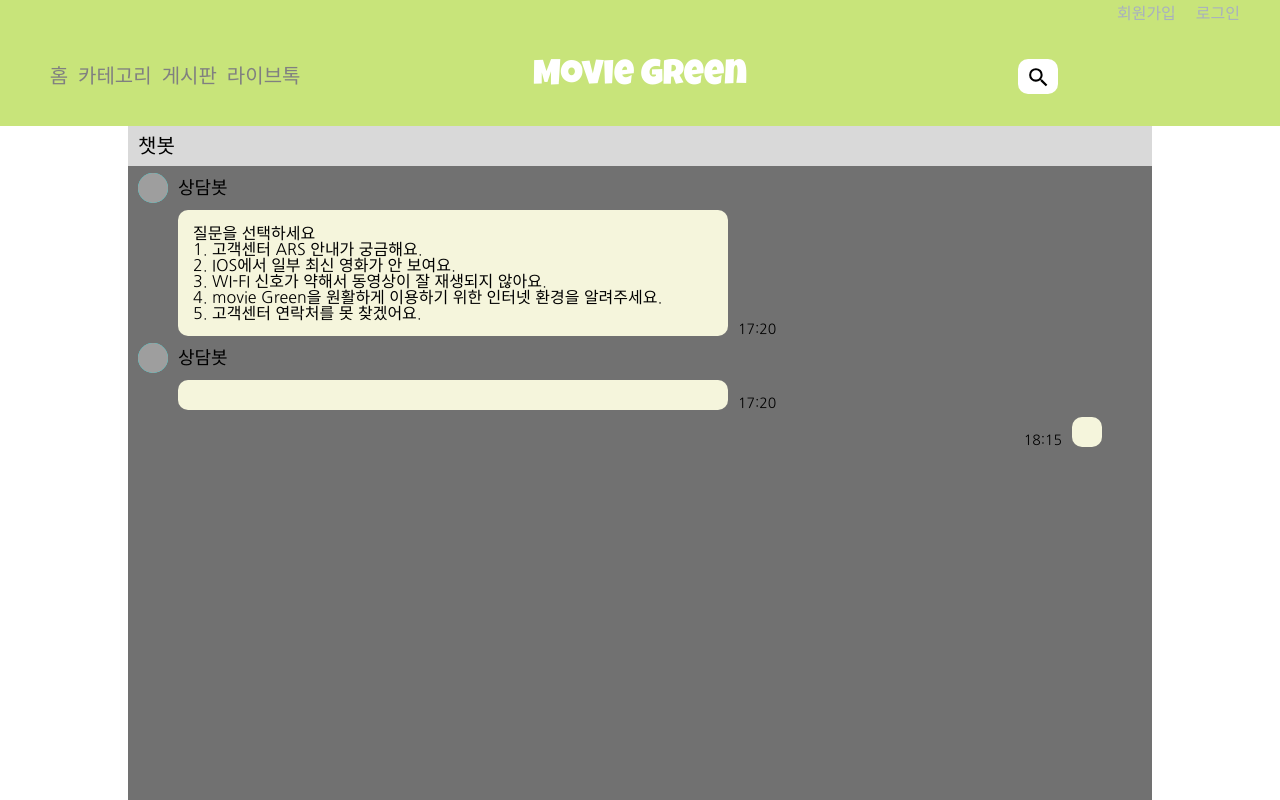
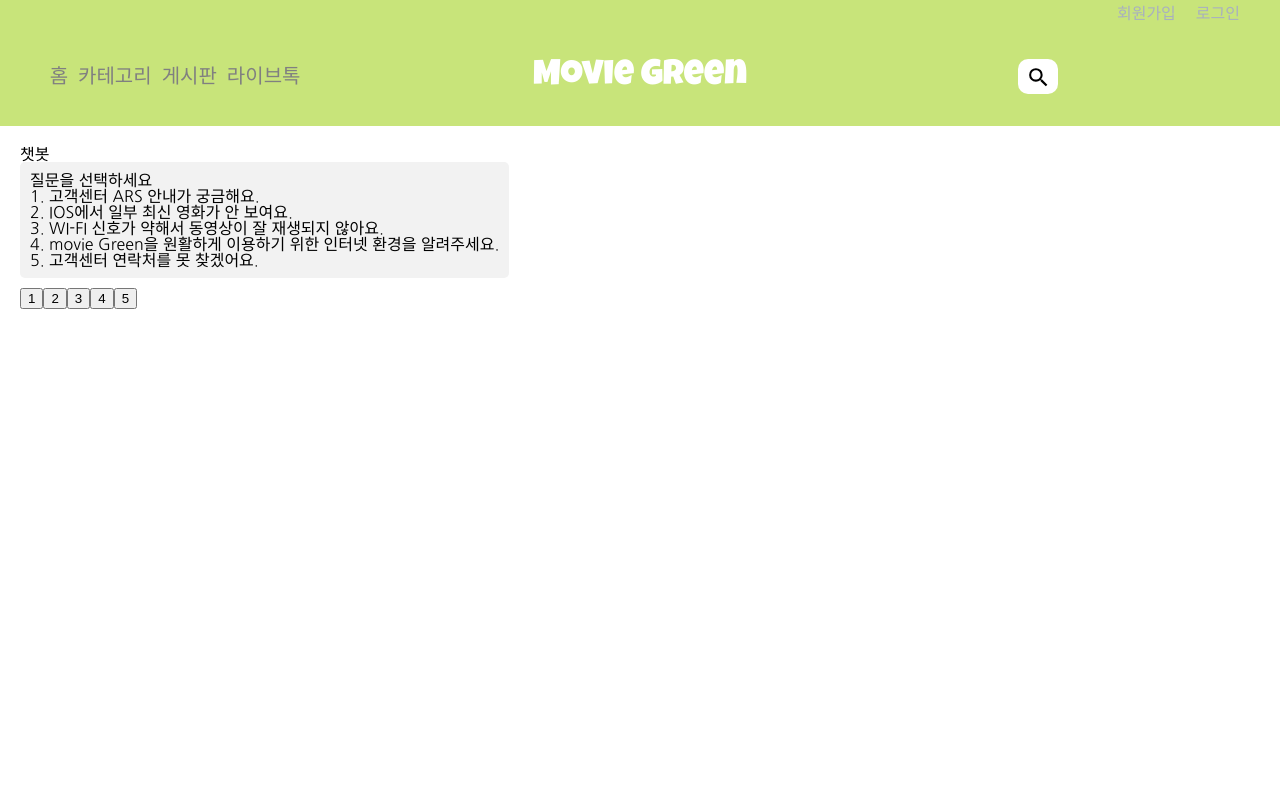
Before and after one commit to Wonahyeon/MovieGreen, a React (Create React App) app: page /live-chat in a window 1280 px wide. Shown: the top 800 px of the page. Built offline with nearby package versions, Linux system fonts and the light colour scheme; grey boxes are pictures that could not be loaded.

Commit message:
상담 챗봇 기능
- 버튼 누르면 질문에 대한 대답

```diff
--- a/src/App.js
+++ b/src/App.js
@@ -16,6 +16,7 @@
 import Footer from "./components/Footer";
 import MovieDetail from "./components/MovieDetail";
 import LiveChat from "./pages/LiveChat";
+import Chatbot from "./pages/Chatbot";
 
 const GlobalStyle = createGlobalStyle`
   ${reset}
@@ -46,7 +47,7 @@
           <Route path="/search" element={<MovieSearch/>} />
           <Route path="/movie-detail/:movieId" element={<MovieDetail/>} />
           <Route path="/movie-community" element={<Community />}/>
-          <Route path="/live-chat" element={<LiveChat />}/>
+          <Route path="/live-chat" element={<Chatbot />}/>
           <Route path="/sign-in" element={<Signin />} />
           <Route path="/log-in" element={<Login />} />
           <Route path="/movie-category" element={<MovieListContainer />}>
--- a/src/components/BotProfileItem.js
+++ b/src/components/BotProfileItem.js
@@ -79,7 +79,6 @@
               </Time>
             </Container>
           </BotMsContainer>
-
         </ChatContainer>
     </BotItemWrapper>
   );
--- a/src/components/ChatInsert.js
+++ b/src/components/ChatInsert.js
@@ -47,7 +47,6 @@
 
 function ChatInsert(props) {
   const { answer, onInsert, onAdd } = props;
-  console.log(answer);
   const [value, setValue] = useState('');
 
   const handleChange = (e) => {
--- a/src/components/ChatList.js
+++ b/src/components/ChatList.js
@@ -54,11 +54,7 @@
   return (
     <ChatListWrapper>
       <UserContainer >
-        <UserTime>
-          18:15
-        </UserTime>
-
-        {/* 메세지 */}
+        <UserTime>18:15</UserTime>
         <MessageUser>{text}</MessageUser>
 
       </UserContainer>
--- /dev/null
+++ b/src/pages/Chatbot.js
@@ -0,0 +1,139 @@
+import React, { useState } from 'react';
+import styled from 'styled-components';
+
+const ChatbotWrapper = styled.div`
+  display: flex;
+  flex-direction: column;
+  min-height: 100vh;
+  padding: 20px;
+  .chat-container .message{
+    display: flex;
+    flex-direction: column;
+  }
+  .user-message {
+    justify-content: flex-end;
+    align-self: flex-end;
+    background-color: #e6e6e6;
+    padding: 10px;
+    border-radius: 5px;
+    margin-bottom: 10px;
+    text-align: right;
+  }
+
+  .bot-message {
+    align-self: flex-start;
+    background-color: #f2f2f2;
+    padding: 10px;
+    border-radius: 5px;
+    margin-bottom: 10px;
+    width: fit-content;
+    /* width: 50vw; */
+  }
+`;
+
+const botData = [
+  {
+    question: '고객센터 ARS 안내가 궁금해요.',
+    answer: (
+    <>
+      Movie Green 고객센터는 신속한 상담을 위해 ARS 사전 처리 단계를 없애고,<br/>
+      고객센터 연결 시 상담직원이 바로 도움드릴 수 있게 운영되고 있습니다.<br/>
+      [ARS 안내] ☎ 1599-3709 통화 &gt; 상담사 연결 (ARS 사전 처리 단계 없음)<br/>
+      ※ 단, 문의량 과다로 인한 연결 지연 시 아래 1번 또는 2번 中 선택<br/>
+      1번 상담원 연결 대기 : 상담사 연결이 지연될 경우 통화 중 멘트 2회 후 콜백 서비스로 안내<br/>
+      2번 카카오 상담 톡 연결 안내 : 카카오 알림톡 수신 전화번호 입력 후 카카오 알림톡 URL 발송
+    </>
+    )
+  },
+  {
+    question: 'IOS에서 일부 최신 영화가 안 보여요.',
+    answer:(
+      <>
+        앱 내부 결제 (코인 구매 불가)의 정책적인 문제와<br/>
+        DRM 플레이어 개발의 시스템적인 이슈로 인하여 iOS 앱에서 DRM 영화는 현재 서비스 제공이 불가능 합니다.<br/>
+        단, 타 기기에서 구매한 DRM 영화의 경우, MY → 이용내역/구매콘텐츠 메뉴 또는 검색을 통해 확인 및 시청이 가능합니다.
+      </>
+    )
+  },
+  {
+    question: 'WI-FI 신호가 약해서 동영상이 잘 재생되지 않아요.',
+    answer: (
+      <>
+        Wi-Fi의 신호가 약한 상태로 서비스를 이용할 경우 서비스 이용에 지연이 발생할 수 있습니다.<br/>
+        아래 방법을 통해 Wi-Fi 신호가 약할 경우 자동으로 모바일 데이터로 전환되는 기능을 활성화해 주세요.<br/>
+        &lt;설정 방법&gt; <br/>
+        단말기 내 설정 &gt; 연결 &gt; Wi-Fi &gt; 오른쪽 상단 '점 세 개' 버튼 &gt; 고급 &gt; Intelligent Wi-Fi 메뉴 내 '모바일 데이터로 전환' 활성화
+      </>
+    )
+  },
+  {
+    question: 'movie Green을 원활하게 이용하기 위한 인터넷 환경을 알려주세요.',
+    answer: (
+      <>
+        Movie Green을 사용하기 위해서는 최소 2Mbps 이상의 인터넷 회선이 필요합니다.<br/>
+        안정적인 서비스가 이루어지기 위해서는 10Mbps급 이상의 인터넷 회선이 필요합니다.
+      </>
+    )
+  },
+  {
+    question: '고객센터 연락처를 못 찾겠어요.',
+    answer: (
+      <>
+        Movie Green 고객센터 연락처는 아래와 같습니다.<br/>
+        전화 : 1599-3709
+      </>
+    )
+  },
+];
+
+function Chatbot() {
+  const [messages, setMessages] = useState([]);
+  const [msgNum, setMsgNum] = useState(0);
+
+  const handleQuestionSelect = (selectedQuestion) => {
+    const generatedAnswer = botData.find((data) => data.question === selectedQuestion)?.answer || '';
+
+    const newMessage = {
+      question: selectedQuestion,
+      answer: generatedAnswer,
+    };
+
+    setMessages((prevMessages) => [...prevMessages, newMessage]);
+    setMsgNum(msgNum + 1);
+  };
+
+  const renderButtons = () => {
+    return botData.map((data, index) => (
+      <button key={index} onClick={() => handleQuestionSelect(data.question)}>
+        {index + 1}
+      </button>
+    ));
+  };
+
+  return (
+    <ChatbotWrapper>
+      <h1>챗봇</h1>
+      <div className="chat-container">
+        <div className='bot-message' style={{width: 'fit-content'}}>
+          <p> 질문을 선택하세요<br />
+            1. 고객센터 ARS 안내가 궁금해요.<br />
+            2. IOS에서 일부 최신 영화가 안 보여요.<br />
+            3. WI-FI 신호가 약해서 동영상이 잘 재생되지 않아요.<br />
+            4. movie Green을 원활하게 이용하기 위한 인터넷 환경을 알려주세요.<br />
+            5. 고객센터 연락처를 못 찾겠어요.</p>
+        </div>
+        {messages.map((message, index) => (
+          <div key={index} className="message" isUserMessage={index % 2 === 0}>
+            <p className='user-message'>{message.question}</p>
+            <p className='bot-message'>{message.answer}</p>
+          </div>
+        ))}
+      </div>
+      <div>
+        {renderButtons()}
+      </div>
+    </ChatbotWrapper>
+  );
+}
+
+export default Chatbot;
--- a/src/pages/LiveChat.js
+++ b/src/pages/LiveChat.js
@@ -65,55 +65,11 @@
   const [allChat, setAllChat] = useState(); // 채팅
 
   const [showBotMs, setShowBotMs] = useState(false); // 질문
-  const [asks, setAsks] = useState([ // 작성자
-    {
-      id: 1,
-      text: '1번'
-    },
-    {
-      id: 2,
-      text: '2번'
-    },
-    {
-      id: 3,
-      text: '3번'
-    },
-    {
-      id: 4,
-      text: '4번'
-    },
-    {
-      id: 5,
-      text: '5번'
-    }
-  ]);
+  const [asks, setAsks] = useState([]);
 
-  // 채팅다루는 state 만들어야함 채팅내용 바뀔때마다
-  // 사용자가 선택하는 id값 채팅state 에 push
-
-  // 배열은 굳이 stateX
-
-  // 스토리지에서 가져오기
-  useEffect(() => {
-    const dbAsk = JSON.parse(localStorage.getItem('asks')) || [];
-    setAsks(dbAsk);
-  }, []);
-
-  // 스토리지에 저장
-  useEffect(() => {
-    localStorage.setItem('asks', JSON.stringify(asks));
-  }, [asks]);
-
-  const nextId = useRef(4);
-
-  const handleInsert = useCallback((text) => {
-    const ask = {
-      id: uuidv4(),
-      text
-    };
-    setAsks(asks => asks.concat(ask));
-    nextId.current += 1;
-  }, []);
+  const handleInsert =() => {
+    setAsks(answers.id === 1);
+  };
 
   const handleShow = () => {
     setShowBotMs(true);
@@ -136,11 +92,7 @@
         <BotProfile showBotMs={showBotMs} answers={answers} />
         <ChatList asks={asks} />
       </Chat>
-
-
       <ChatInsert onInsert={handleInsert} onShow={handleShow} answers={answers} onAdd={handleAdd} />
-
-
     </ChatWrapper>
   );
 }
```
